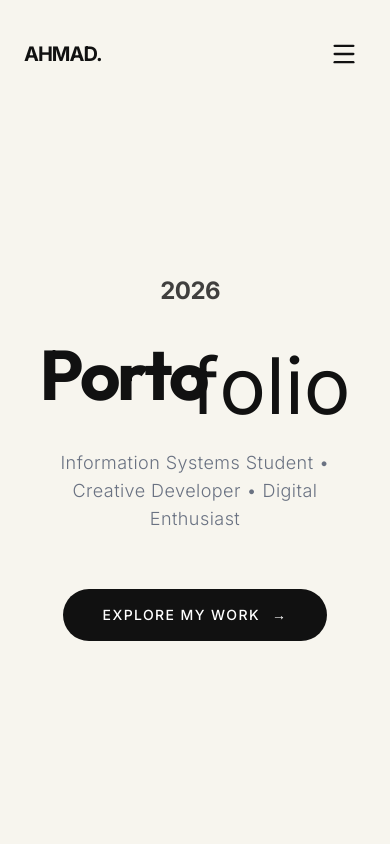
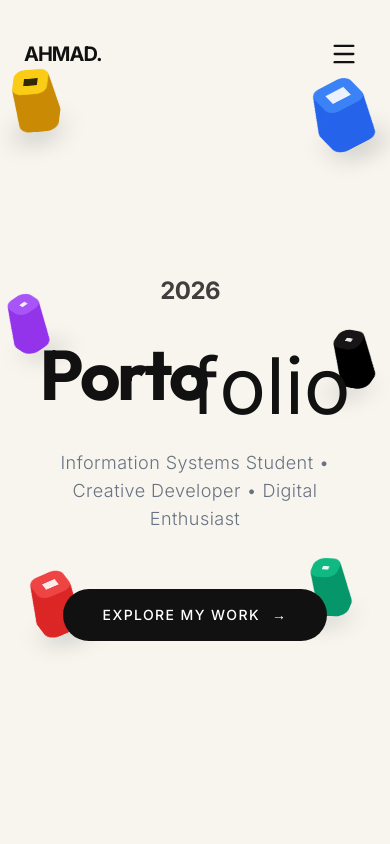
Before and after one commit to Jekssss23/porto-baru, a React (Vite) app: page / in a window 390 px wide. Shown: the top 844 px of the page. Built offline with nearby package versions, Linux system fonts and the light colour scheme; grey boxes are pictures that could not be loaded.

Commit message:
fix: show floating keycaps on mobile screens

```diff
--- a/src/components/Hero.jsx
+++ b/src/components/Hero.jsx
@@ -8,42 +8,42 @@ const floatingLogos = [
     id: 1,
     src: "https://cdn.jsdelivr.net/gh/devicons/devicon@latest/icons/javascript/javascript-plain.svg",
     alt: "JavaScript",
-    top: "12%", left: "15%", size: "w-16 h-16 md:w-20 md:h-20", delay: 2.5, rotation: 15,
+    top: "12%", left: "5%", size: "w-10 h-10 md:w-20 md:h-20", delay: 2.5, rotation: 15,
     topColor: "#FACC15", sideColor: "#CA8A04", iconFilter: "brightness(0) opacity(0.8)"
   },
   {
     id: 2,
     src: "https://cdn.jsdelivr.net/gh/devicons/devicon@latest/icons/react/react-original.svg",
     alt: "React",
-    top: "18%", right: "15%", size: "w-20 h-20 md:w-24 md:h-24", delay: 3.0, rotation: -20,
+    top: "14%", right: "5%", size: "w-12 h-12 md:w-24 md:h-24", delay: 3.0, rotation: -20,
     topColor: "#3B82F6", sideColor: "#2563EB", iconFilter: "brightness(0) invert(1) opacity(0.9)"
   },
   {
     id: 3,
     src: "https://cdn.jsdelivr.net/gh/devicons/devicon@latest/icons/figma/figma-original.svg",
     alt: "Figma",
-    top: "45%", left: "8%", size: "w-14 h-14 md:w-16 md:h-16", delay: 3.2, rotation: -30,
+    top: "40%", left: "4%", size: "w-8 h-8 md:w-16 md:h-16", delay: 3.2, rotation: -30,
     topColor: "#A855F7", sideColor: "#9333EA", iconFilter: "brightness(0) invert(1) opacity(0.9)"
   },
   {
     id: 4,
     src: "https://cdn.jsdelivr.net/gh/devicons/devicon@latest/icons/github/github-original.svg",
     alt: "GitHub",
-    top: "50%", right: "8%", size: "w-14 h-14 md:w-16 md:h-16", delay: 3.8, rotation: 35,
+    top: "45%", right: "4%", size: "w-8 h-8 md:w-16 md:h-16", delay: 3.8, rotation: 35,
     topColor: "#171515", sideColor: "#000000", iconFilter: "brightness(0) invert(1) opacity(0.9)"
   },
   {
     id: 5,
     src: "https://cdn.jsdelivr.net/gh/devicons/devicon@latest/icons/html5/html5-plain.svg",
     alt: "HTML5",
-    bottom: "20%", left: "20%", size: "w-16 h-16 md:w-20 md:h-20", delay: 3.5, rotation: -15,
+    bottom: "22%", left: "10%", size: "w-10 h-10 md:w-20 md:h-20", delay: 3.5, rotation: -15,
     topColor: "#EF4444", sideColor: "#DC2626", iconFilter: "brightness(0) invert(1) opacity(0.9)"
   },
   {
     id: 6,
     src: "https://cdn.jsdelivr.net/gh/devicons/devicon@latest/icons/vuejs/vuejs-original.svg",
     alt: "Vue",
-    bottom: "25%", right: "25%", size: "w-14 h-14 md:w-16 md:h-16", delay: 4.0, rotation: 25,
+    bottom: "24%", right: "10%", size: "w-8 h-8 md:w-16 md:h-16", delay: 4.0, rotation: 25,
     topColor: "#10B981", sideColor: "#059669", iconFilter: "brightness(0) invert(1) opacity(0.9)"
   },
 ];
@@ -99,7 +99,7 @@ const Hero = () => {
             rotateY: { duration: 7, repeat: Infinity, ease: "easeInOut", delay: logo.delay },
             rotateZ: { duration: 8, repeat: Infinity, ease: "easeInOut", delay: logo.delay }
           }}
-          className={`absolute ${logo.size} hidden md:block z-0 pointer-events-none`}
+          className={`absolute ${logo.size} block z-0 pointer-events-none`}
           style={{
             top: logo.top, left: logo.left, right: logo.right, bottom: logo.bottom,
             transformStyle: "preserve-3d", perspective: "1000px"
```
